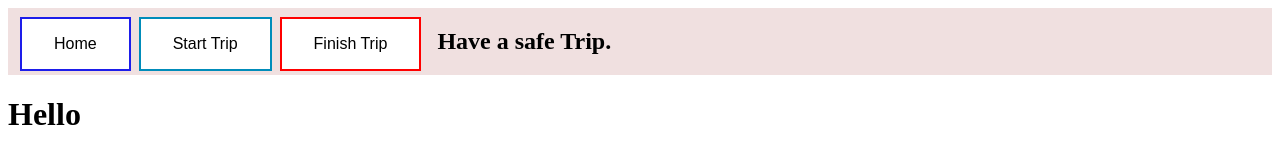
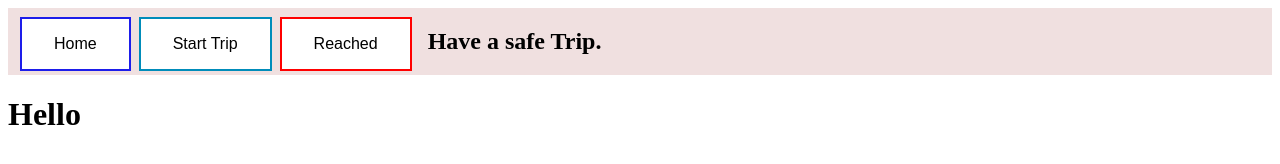
Before and after one commit to RksDream/TripTogether, a React app: page index.html in a window 1280 px wide. Built offline with nearby package versions, Linux system fonts and the light colour scheme.

Commit message:
Changing name from Finish Trip to Reached

```diff
--- a/index.html
+++ b/index.html
@@ -14,7 +14,7 @@
             <div class="subHeader">
                 <button class="button Home" onclick="App()">Home</button>
                 <button class="button StartTrip" onclick="StartTrip()">Start Trip</button>
-                <button class="button FinishTrip" onclick="FinishTrip()">Finish Trip</button>
+                <button class="button FinishTrip" onclick="FinishTrip()">Reached</button>
             </div>
 
             <h2 class="subHeader">Have a safe Trip.</h2>
```
